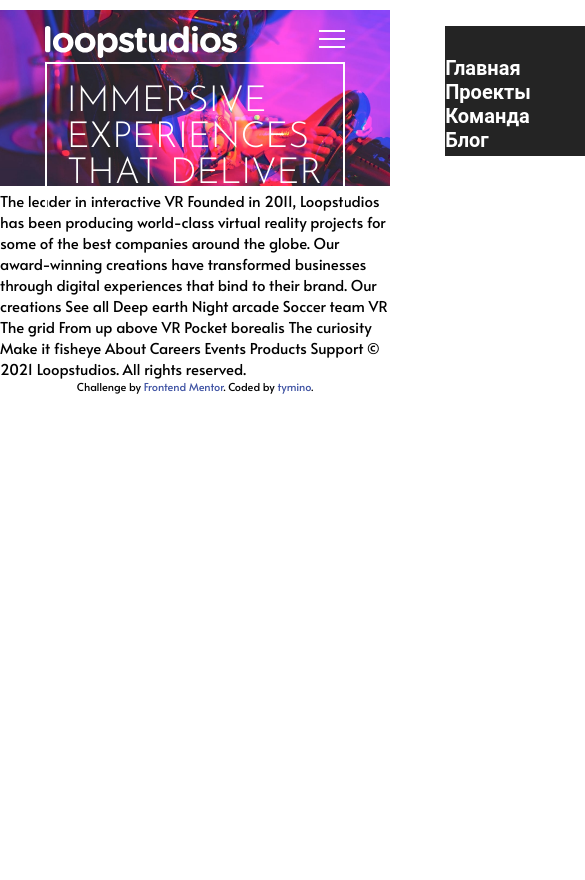
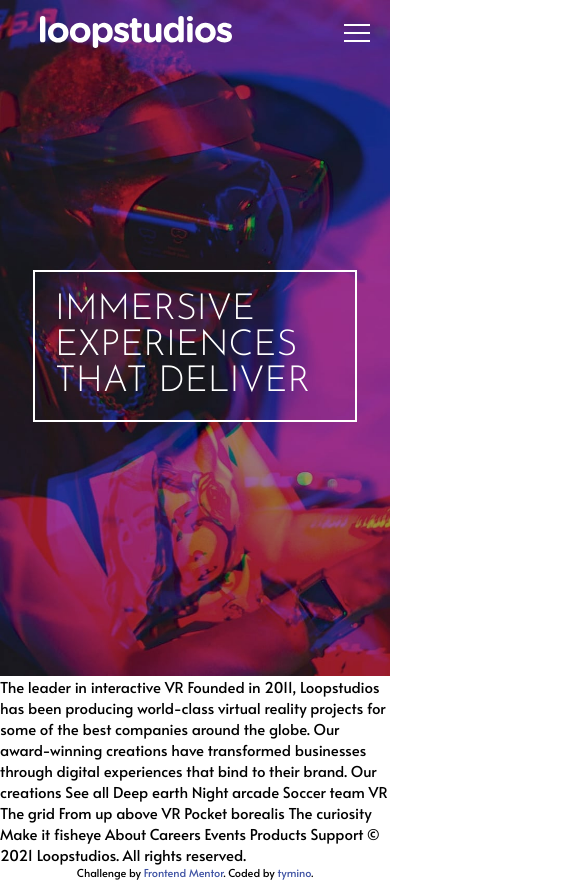
Before and after one commit to tymino/frontendmentor-loopstudios-landing-page, a website built with webpack: page src/index.html in a window 390 px wide. Shown: the top 880 px of the page, 585 px wide, since content can reach past the window. Before the commit the page ends 844 px from the top, so only its background shows below. Built offline with nearby package versions, Linux system fonts and the light colour scheme.

Commit message:
header done

```diff
--- a/src/index.html
+++ b/src/index.html
@@ -20,23 +20,38 @@
     <div class="header__wrapper">
       <div class="header__logo"><img src="<%= require('./images/logo.svg').default %>" alt="logo loopstudios"></div>
       <nav class="header__navmenu">
-        <div class="header__hamburger hamburger-menu">
+        <div class="header__menu menu">
           <input id="menu__toggle" type="checkbox" />
           <label class="menu__btn" for="menu__toggle"><span></span></label>
           <ul class="menu__box">
-            <li><a class="menu__item" href="#">Главная</a></li>
-            <li><a class="menu__item" href="#">Проекты</a></li>
-            <li><a class="menu__item" href="#">Команда</a></li>
-            <li><a class="menu__item" href="#">Блог</a></li>
-            <li><a class="menu__item" href="#">Контакты</a></li>
+            <li><a class="menu__item" href="#">About</a></li>
+            <li><a class="menu__item" href="#">Careers</a></li>
+            <li><a class="menu__item" href="#">Events</a></li>
+            <li><a class="menu__item" href="#">Products</a></li>
+            <li><a class="menu__item" href="#">Support</a></li>
           </ul>
         </div>
         <ul class="header__ul">
-          <li class="header__list">About <span class="header__list--hover"></span></li>
-          <li class="header__list">Careers <span class="header__list--hover"></span></li>
-          <li class="header__list">Events <span class="header__list--hover"></span></li>
-          <li class="header__list">Products <span class="header__list--hover"></span></li>
-          <li class="header__list">Support <span class="header__list--hover"></span></li>
+          <li class="header__list">
+            <a class="header__list-item" href="#">About</a>
+            <span class="header__list--hover"></span>
+          </li>
+          <li class="header__list">
+            <a class="header__list-item" href="#">Careers</a>
+            <span class="header__list--hover"></span>
+          </li>
+          <li class="header__list">
+            <a class="header__list-item" href="#">Events</a>
+            <span class="header__list--hover"></span>
+          </li>
+          <li class="header__list">
+            <a class="header__list-item" href="#">Products</a>
+            <span class="header__list--hover"></span>
+          </li>
+          <li class="header__list">
+            <a class="header__list-item" href="#">Support</a>
+            <span class="header__list--hover"></span>
+          </li>
         </ul>
       </nav>
       <div class="header__tagline">Immersive experiences that deliver</div>
--- a/src/styles/header.sass
+++ b/src/styles/header.sass
@@ -7,11 +7,15 @@ $paddingBottom: 9%
 .header
   position: relative
 
+  &__menu
+    display: none
+
   &__back-img
     width: 100%
     height: auto
 
     &--desktop
+      display: block
     &--mobile
       display: none
 
@@ -35,10 +39,13 @@ $paddingBottom: 9%
     padding-bottom: $paddingBottom
 
   &__logo
+    max-height: 50px
+    z-index: 5
 
   &__navmenu
     display: flex
     justify-content: flex-end
+    margin-top: 4px
     color: $colorWhite
 
   &__ul
@@ -54,6 +61,8 @@ $paddingBottom: 9%
 
   &__list
     cursor: pointer
+    &-item
+      color: $colorWhite
 
     &--hover
       width: 30px
@@ -84,25 +93,49 @@ $paddingBottom: 9%
     text-transform: uppercase
     font-family: $fontJosefin
     font-weight: 300
-    font-size: 70px
+    font-size: 4.7rem
 
 
 @media ( max-width: 1240px )
   .header__tagline
     max-width: 400px
     padding: 30px
-    font-size: 50px
+    font-size: 3.3rem
 
 @media ( max-width: 1024px )
   .header__tagline
     max-width: 280px
     padding: 20px
-    font-size: 36px
+    font-size: 2.5rem
 
 
 @media ( max-width: 768px )
-  .header__ul
-    display: none
+  .header
+    &__wrapper
+      padding-left: 10px
+      padding-right: 10px
+    &__back-img
+      &--desktop
+        display: none
+      &--mobile
+        display: block
+
+    &__logo
+      padding-left: 30px
+
+    &__navmenu
+      margin-right: 10px
+
+    &__ul
+      display: none
+
+    &__tagline
+      max-width: 566px
+      place-self: flex-start flex-start
+      padding: 40px
+      margin: 0 auto
+      font-size: 4.6rem
+
 
   #menu__toggle
     opacity: 0
@@ -124,11 +157,12 @@ $paddingBottom: 9%
 
 
   .menu__btn
-    display: flex
-    align-items: center
     position: absolute
     top: 0px
     right: 0px
+
+    display: flex
+    align-items: center
 
     width: 26px
     height: 26px
@@ -146,7 +180,7 @@ $paddingBottom: 9%
     width: 100%
     height: 2px
 
-    background-color: white
+    background-color: $colorWhite
 
     transition-duration: .25s
 
@@ -158,42 +192,71 @@ $paddingBottom: 9%
     content: ''
     top: 8px
 
-  .header__hamburger
+  .header__menu
     position: relative
+    display: flex
 
   .menu__box
-    display: block
-    position: absolute
+    position: fixed
     visibility: visible
-    top: 0
-    right: -300px
+    top: 0px
+    right: -1000px
 
-    width: 200px
-    height: 100px
+    display: flex
+    flex-direction: column
+    align-items: flex-start
+
+    width: 100%
+    height: 100%
+    min-height: 300px
 
     margin: 0
-    padding: 30px 0 0
+    padding-top: 70px
+
+    box-sizing: border-box
 
     list-style: none
 
-    background-color: #242424
+    background-color: $colorBlack
 
     transition-duration: .25s
+
+    cursor: pointer
 
 
   .menu__item
     display: block
-    // padding: 12px 24px
+    margin-top: 14px
+    margin-left: 42px
 
-    color: #ffffff
+    color: $colorWhite
 
-    font-family: 'Roboto', sans-serif
-    font-size: 20px
-    font-weight: 600
+    font-family: $fontJosefin
+    font-size: 2rem
+    font-weight: 300
 
+    text-transform: uppercase
     text-decoration: none
 
-    // transition-duration: .25s
+    cursor: pointer
 
   .menu__item:hover
-    background-color: #CFD8DC
+    color: $colorDarkGray
+
+
+
+@media ( max-width: 600px )
+  .header
+    &__tagline
+      max-width: 400px
+      margin: 0 auto
+      padding: 2rem
+      font-size: 3.3rem
+
+@media ( max-width: 500px )
+  .header
+    &__tagline
+      max-width: 280px
+      margin: 0 auto
+      padding: 20px
+      font-size: 2.4rem
--- a/src/styles/index.sass
+++ b/src/styles/index.sass
@@ -17,7 +17,7 @@ body
   width: 100%
   max-width: 1440px
 
-  margin: 10px auto
+  margin: 0px auto
 
 //develop
 
```
